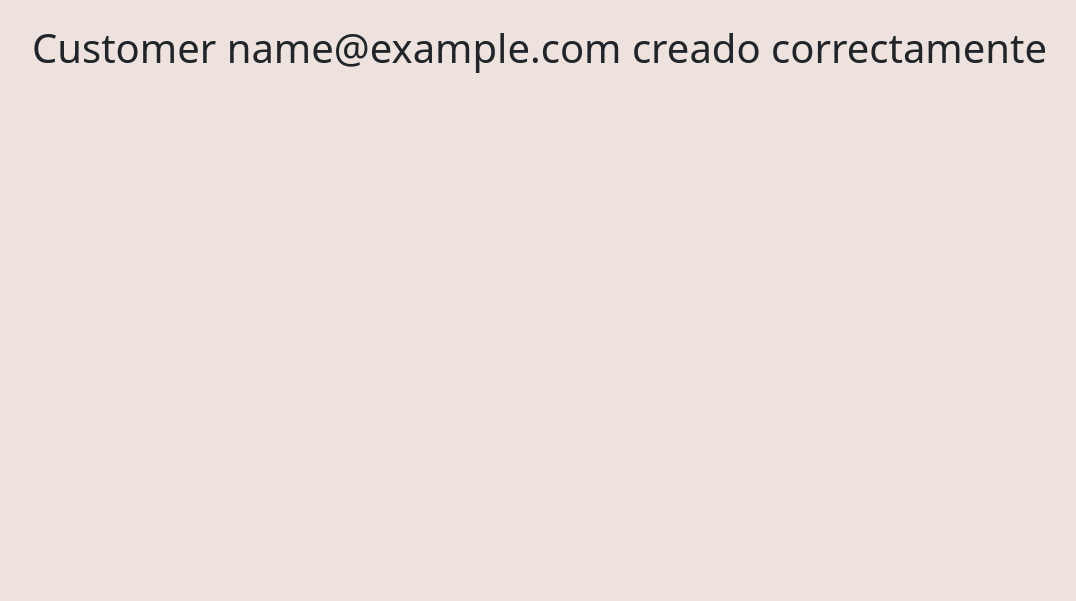
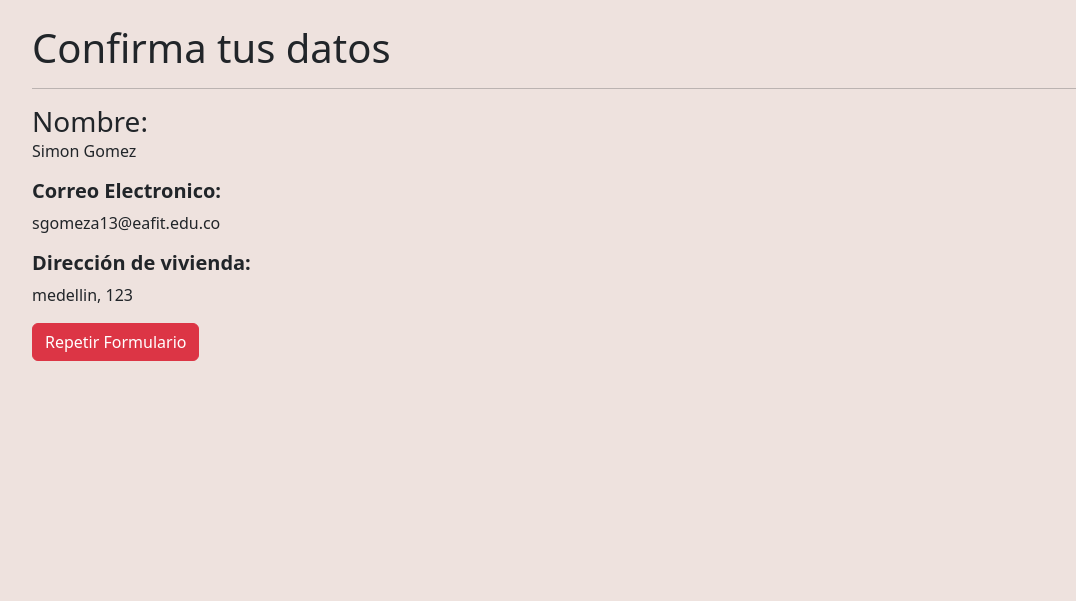
Before and after one commit to sgomeza13/Taller1Customer, a Django app: template TiendaDeMotos/Customers/templates/customer/created.html in a window 1280 px wide. Shown: the part 56-657 px from the top of the page, without its empty margins (50-1126 px from the left). Run offline with Django 4.2, Linux system fonts and the light colour scheme; data comes from the database, SQL or seed files in the repository; both versions use the stored data as it was after the commit; tables that the repository leaves empty hold one stand-in row (values such as "Sample post"); the template is opened without the code that fills it: values that come from a table or form of the project are taken from there, most other values are stand-ins (such as "Sample title", 1, 10 or a date in 2020).

Commit message:
Todas las actividades completadas

```diff
--- a/TiendaDeMotos/Customers/forms.py
+++ b/TiendaDeMotos/Customers/forms.py
@@ -3,6 +3,7 @@ from django import forms
 from .models import CustomerUser
 
 class CustomerForm(forms.ModelForm):
+
     class Meta:
         model = CustomerUser
         fields = ['email', 'password', 'first_name','last_name', 'address']
@@ -16,8 +17,10 @@ class CustomerForm(forms.ModelForm):
         elif(password.lower()==password):
             raise forms.ValidationError("Contraseña: Minimo 1 caracter con mayusculas")
         elif(not(any(i.isdigit() for i in password))):
-            raise forms.ValidationError("Contraseña: Minimo 1 digito")
+            raise forms.ValidationError("Contraseña: Minimo 1 numero")
+
         return password
+
 
 
 
--- a/TiendaDeMotos/Customers/templates/customer/created.html
+++ b/TiendaDeMotos/Customers/templates/customer/created.html
@@ -1,7 +1,27 @@
 {% extends 'base.html' %}
 {% load static %}
 {% block content %}
+<h1>Confirma tus datos</h1>
+<hr>
+<div class="col-md-8">
+    <div class="card-body">
+        <h3 class="card-title">Nombre:</h3>
+        <p class="fst-normal">{{data.first_name}} {{data.last_name}}</p>
 
-<h1>Customer {{data.email}} creado correctamente</h1>
+
+        <h5 class="fw-bold">Correo Electronico: </h5>
+        <p class="fst-normal">{{data.email}}</p>
+
+        <h5 class="fw-bold">Dirección de vivienda:</h5>
+        <p class="fst-normal">{{data.address}}</p>
+
+
+        <form method="POST">
+            {% csrf_token %}
+            <input type="submit" class="btn btn-danger" value="Repetir Formulario" />
+        </form>
+    </div>
+
+</div>
 
 {%endblock%}
--- a/TiendaDeMotos/Customers/urls.py
+++ b/TiendaDeMotos/Customers/urls.py
@@ -1,10 +1,11 @@
 from django.urls import path
-from .views import CustomerHomeView, RegisterView, CustomerListView, CustomerView, CreatedCustomer
+from .views import CustomerHomeView, RegisterView, CustomerListView, CustomerView, CreatedCustomerView, error
 
 urlpatterns = [
     path("",CustomerHomeView.as_view(),name='home'),
     path('register/',RegisterView.as_view(),name='register'),
     path('list/',CustomerListView.as_view(),name='list'),
     path('list/<str:id>',CustomerView.as_view(),name='customer'),
-    path('register/created/<str:email>',CreatedCustomer.as_view(),name='created'),
+    path('register/created/<str:email>',CreatedCustomerView.as_view(),name='created'),
+    path("error/",error.as_view(),name='error'),
 ]
```
Also changed, not shown: TiendaDeMotos/Customers/templates/error.html (added, +8 -0 lines), TiendaDeMotos/Customers/views.py (+26 -9 lines), TiendaDeMotos/Customers/migrations/0001_initial.py, TiendaDeMotos/Customers/migrations/0002_alter_customeruser_email.py (deleted), TiendaDeMotos/db.sqlite3.
